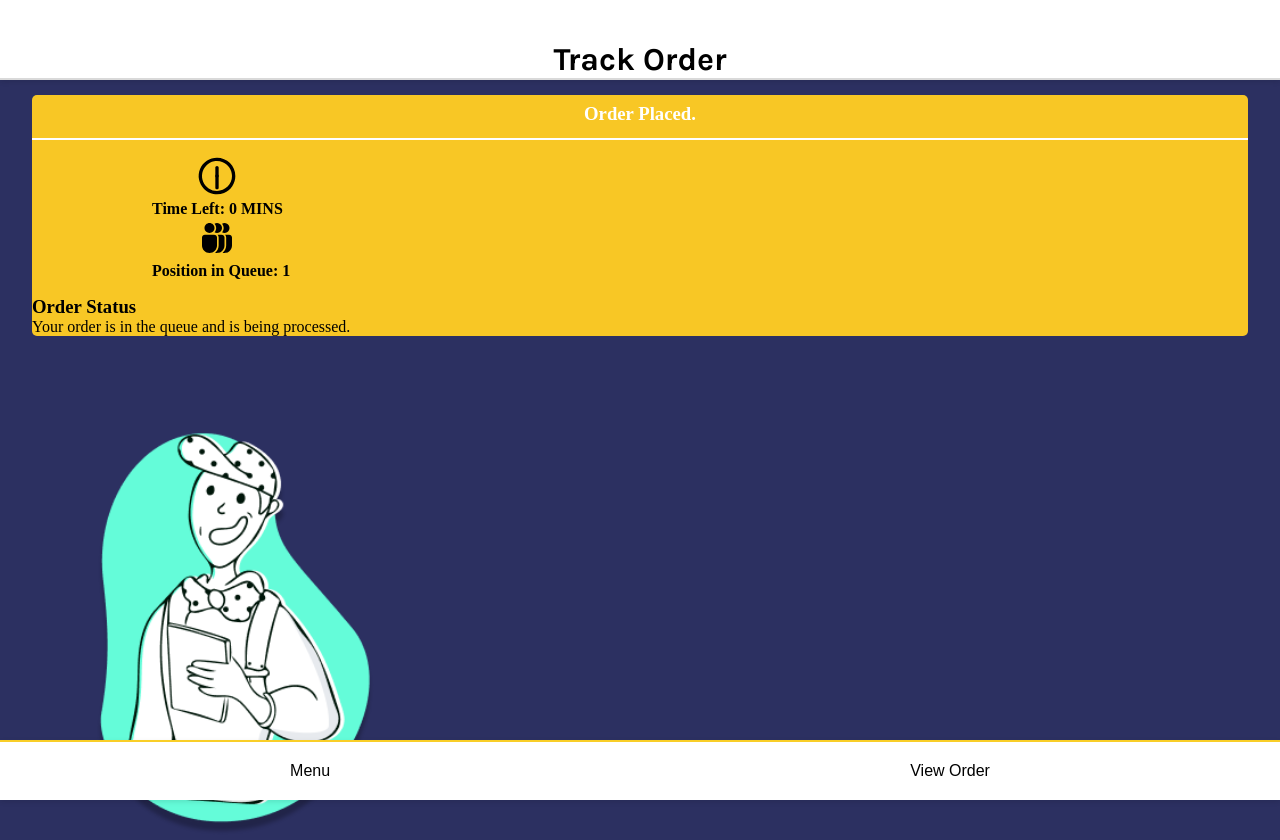
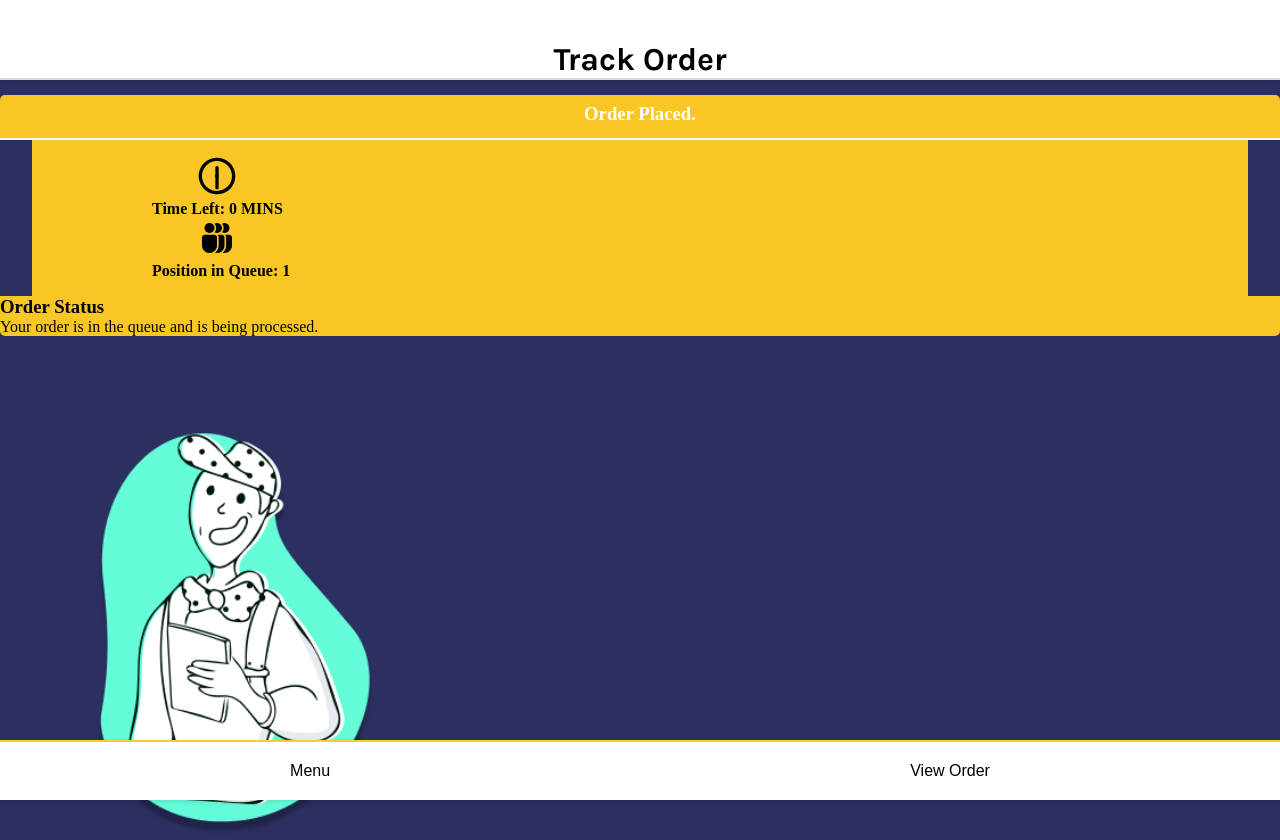
Before and after one commit to ChichebeJohn/Restaurant-Queue-Management, a Next.js app: page /trackorder in a window 1280 px wide. Built offline with nearby package versions, Linux system fonts and the light colour scheme; a web font is replaced by a local one.

Commit message:
update for trackorder.js

```diff
--- a/src/app/globals.css
+++ b/src/app/globals.css
@@ -885,7 +885,7 @@ footer button:hover {
   justify-content: center;
   /* padding-top: 0.5rem; */
   /* margin-top: 15px; */
-  width: 95%;
+  width: 100%;
   align-self: center;
   justify-self: center;
   border-bottom-right-radius: 5px;
@@ -902,7 +902,7 @@ footer button:hover {
   justify-content: center;
   padding-top: 0.5rem;
   margin-top: 15px;
-  width: 95%;
+  width: 100%;
   align-self: center;
   justify-self: center;
 }
```
